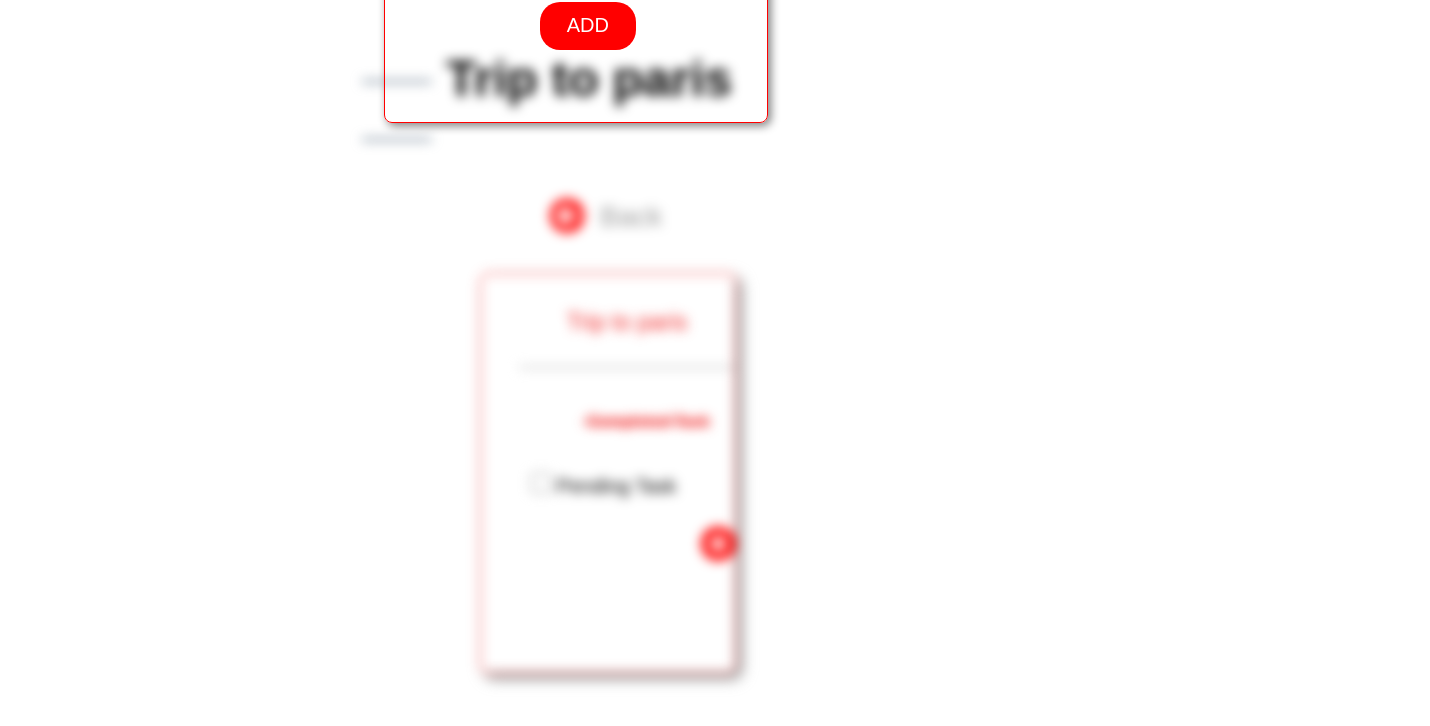
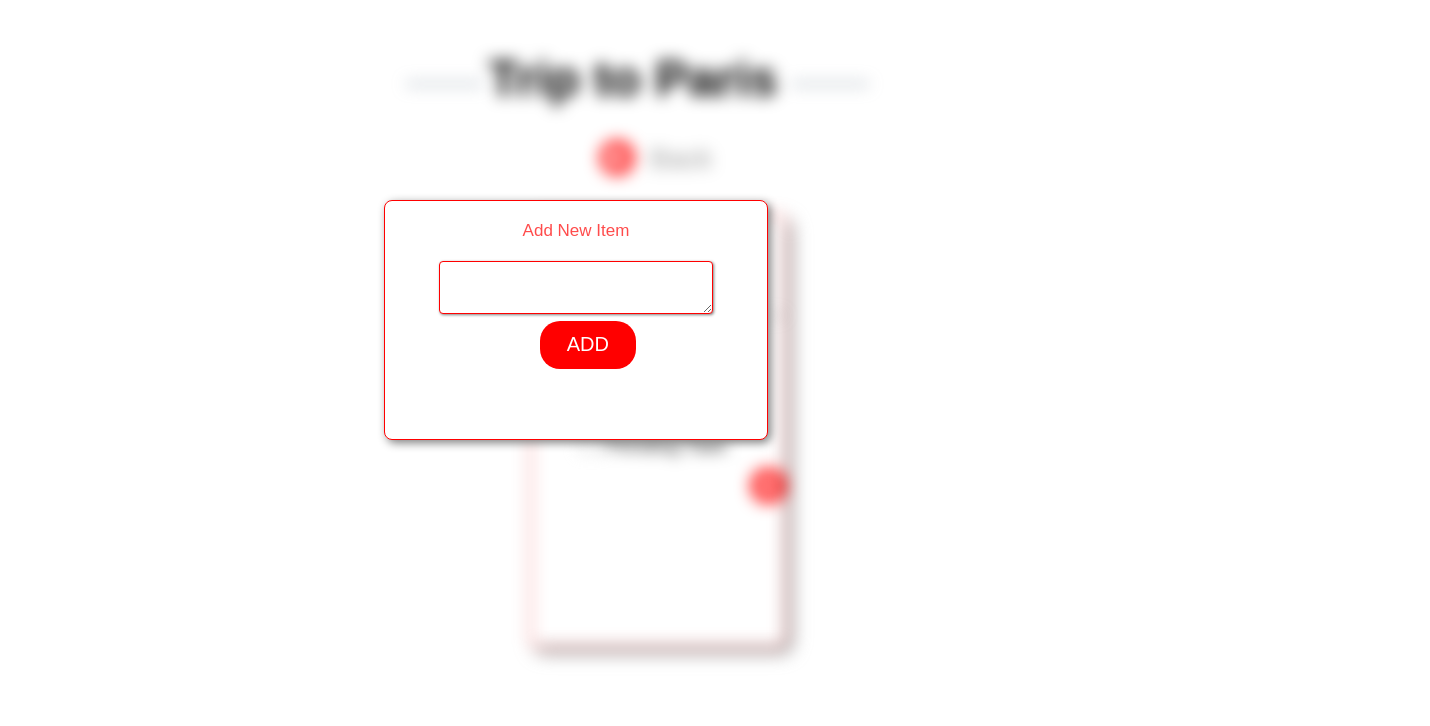
Before and after one commit to vaishnavipg/Week-2-Todo-App-UI-Web, a plain HTML site: page add_item.html in a window 1280 px wide. Shown: the whole page, 1430 px wide, since content can reach past the window. Drawn offline with Linux system fonts and the light colour scheme.

Commit message:
Adding icon to the html page and Updating the html and css file

```diff
--- a/add_item.html
+++ b/add_item.html
@@ -5,16 +5,17 @@
     <meta http-equiv="X-UA-Compatible" content="IE=edge">
     <meta name="viewport" content="width=device-width, initial-scale=1.0">
     <link rel="stylesheet" href="index.css">
+    <link rel="icon" type="image/x-icon" href="resources\todo.ico">
     <link rel="stylesheet" href="https://cdnjs.cloudflare.com/ajax/libs/font-awesome/4.7.0/css/font-awesome.min.css">
-    <title>Fourth card</title>
+    <title>Add New Item</title>
 </head>
 <body>
     <div class="not-show">
     <div class="upper-container3">
 
-        <span id="line">&nbsp;&nbsp;&nbsp;&nbsp;&nbsp;</span>
-            <span id="heading">Trip to paris </span>
-        <span id="line">&nbsp;&nbsp;&nbsp;&nbsp;&nbsp;</span>
+        <span id="line1">&nbsp;&nbsp;&nbsp;&nbsp;&nbsp;&nbsp;&nbsp;</span>
+            <span id="heading">Trip to Paris </span>
+        <span id="line2">&nbsp;&nbsp;&nbsp;&nbsp;&nbsp;&nbsp;&nbsp;</span>
         <div id="arrow">
             <i class="fa fa-arrow-circle-left" style="font-size:40px;color:red"></i>
         </div>
@@ -23,9 +24,9 @@
         </div>
     <div class="item-card1">
         <div class="div1">
-            <p>Trip to paris</p>
+            <p>Trip to Paris</p>
         </div>
-        <div class="div2">
+        <div class="div4">
             <p>&nbsp;Completed Task</p>
         </div>
         <div class="div3">
@@ -40,10 +41,11 @@
     </div>
     </div>
 </div>
-<div class="pop-up">
+<div class="pop-up1">
     <p id="add-new">Add New Item</p>
     <textarea class="pop-upbar"></textarea>
-    <button class="pop-up-button"> ADD</button>
+    <a href="item_list.html">
+    <button class="pop-up-button"> ADD</button></a>
 </div>
 </body>
 </html>
--- a/index.css
+++ b/index.css
@@ -86,7 +86,7 @@ opacity: 0.4;
     text align:left;
     font-size:23px;
     color:  rgb(241, 38, 38);
-    border-bottom:3px solid lightgrey;
+    border-bottom:1px solid grey;
 }
 
 .div2{
@@ -110,6 +110,20 @@ opacity: 0.4;
     top: 50%;
     text-align:left;
     font-size: 20px;
+
+}
+
+.div4{
+    width:90% ;
+    height:10% ;
+    position: absolute;
+    top: 35%;
+    left:auto
+    font-size: 25px;
+    color: rgb(241, 38, 38);
+    text-align: center;
+    font-weight: bold;
+    text-decoration: 2px solid line-through rgb(241, 38, 38);
 
 }
 
@@ -145,36 +159,43 @@ opacity: 0.4;
 
 .not-show{
 filter:blur(6px);
--webkit-filter:blur(6px) ;
+-webkit-filter:blur(8px) ;
 }
 
 .upper-container3{
-    width: 35%;
+    width: 100%;
     height: 10%;
     padding-top:40px ;
-    margin: 10px 350px;
+    margin: 10px 150px;
 }
 
-#line{
+#line1{
     font-weight: bold;
-    font-size: 50px;
-    margin-left: 12px;
-    text-decoration: 3px solid line-through lightslategray;
+    font-size: 40px;
+    margin-left: 20%;
+    text-decoration: 2px solid line-through lightslategray;
+}
+
+#line2{
+    font-weight: bold;
+    font-size: 40px;
+    margin-right: 20px;
+    text-decoration: 2px solid line-through lightslategray;
 }
 #heading{
-    font-weight: bold;
+    font-weight: bolder;
     font-size: 50px;
-    margin-left: 10px;
+    margin-left: auto;
 }
 
 #arrow{
-    margin: 30px 200px;
+    margin: 30px 450px;
 }
 
 #Back{
     font-size: 28px;
     font-weight:lighter;
-    margin-left: 250px;
+    margin-left: 500px;
     margin-top: -65px;
     opacity: 0.4;
 }
@@ -182,9 +203,9 @@ filter:blur(6px);
 
 .item-card1{
     width: 20%;
-    height: 50vh;
+    height: 54vh;
     position:absolute;
-    margin:40px 130px;
+    margin:40px 380px;
     border: 1.5px solid red;
     border-radius:8px;
     box-shadow: 5px 5px 10px grey;
@@ -214,9 +235,10 @@ filter:blur(6px);
     box-shadow: 5px 5px 10px grey;
     text-align:center;
     box-shadow: 3px 3px 10px grey;
+    background-color: white;
 }
 
-.add-new{
+#add-new{
      opacity: 0.7;
      font-size: 17px;
  }
@@ -244,3 +266,19 @@ filter:blur(6px);
 
 
  }
+
+ .pop-up1{
+    width: 30%;
+    height: 30vh;
+    padding:20px;
+    position: absolute;
+    margin-top:15px;
+    margin-left: 30%;
+    color: red;
+    border: 1.5px solid red;
+    border-radius:8px;
+    box-shadow: 5px 5px 10px grey;
+    text-align:center;
+    box-shadow: 3px 3px 10px grey;
+    background-color: white;
+}
```
Also changed, not shown: add_list.html (+5 -4 lines), index.html (+4 -3 lines), item_list.html (+11 -7 lines), resources/todo-icon.ico (deleted), resources/todo.ico (added).
